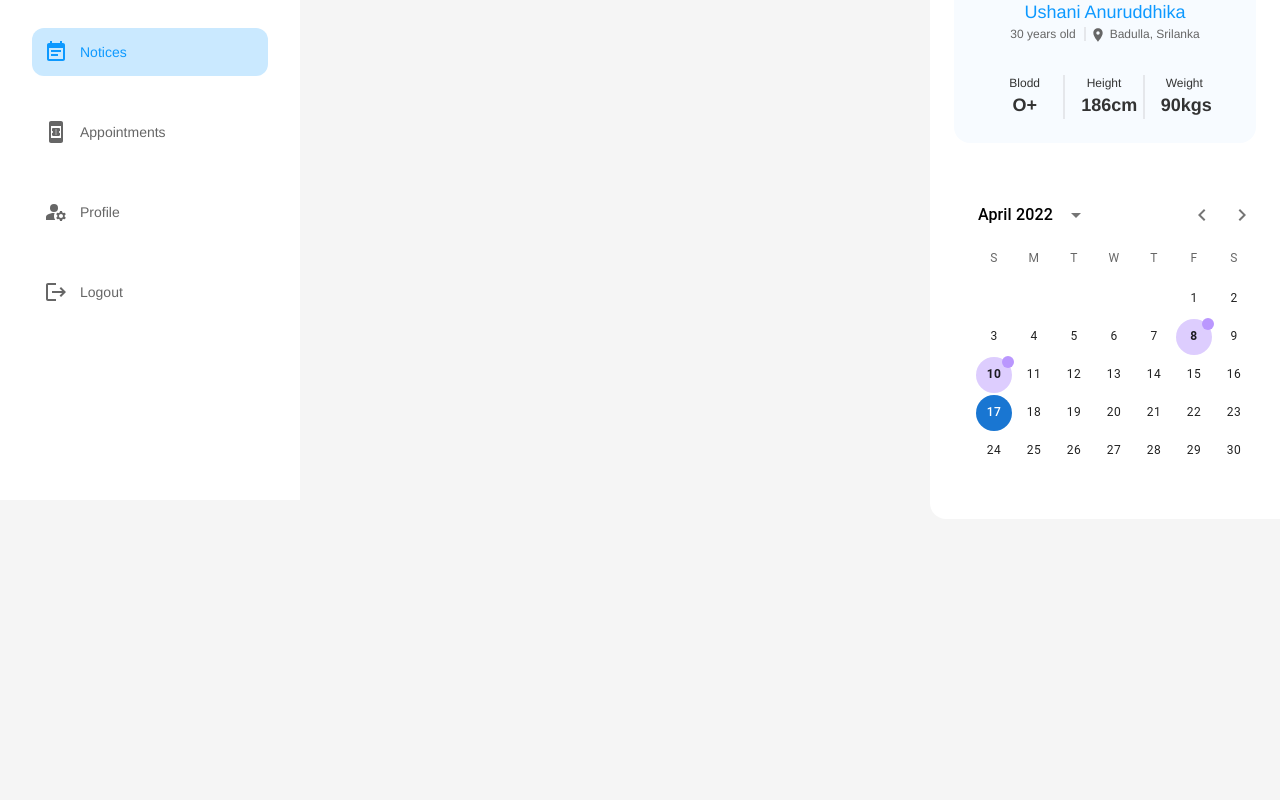
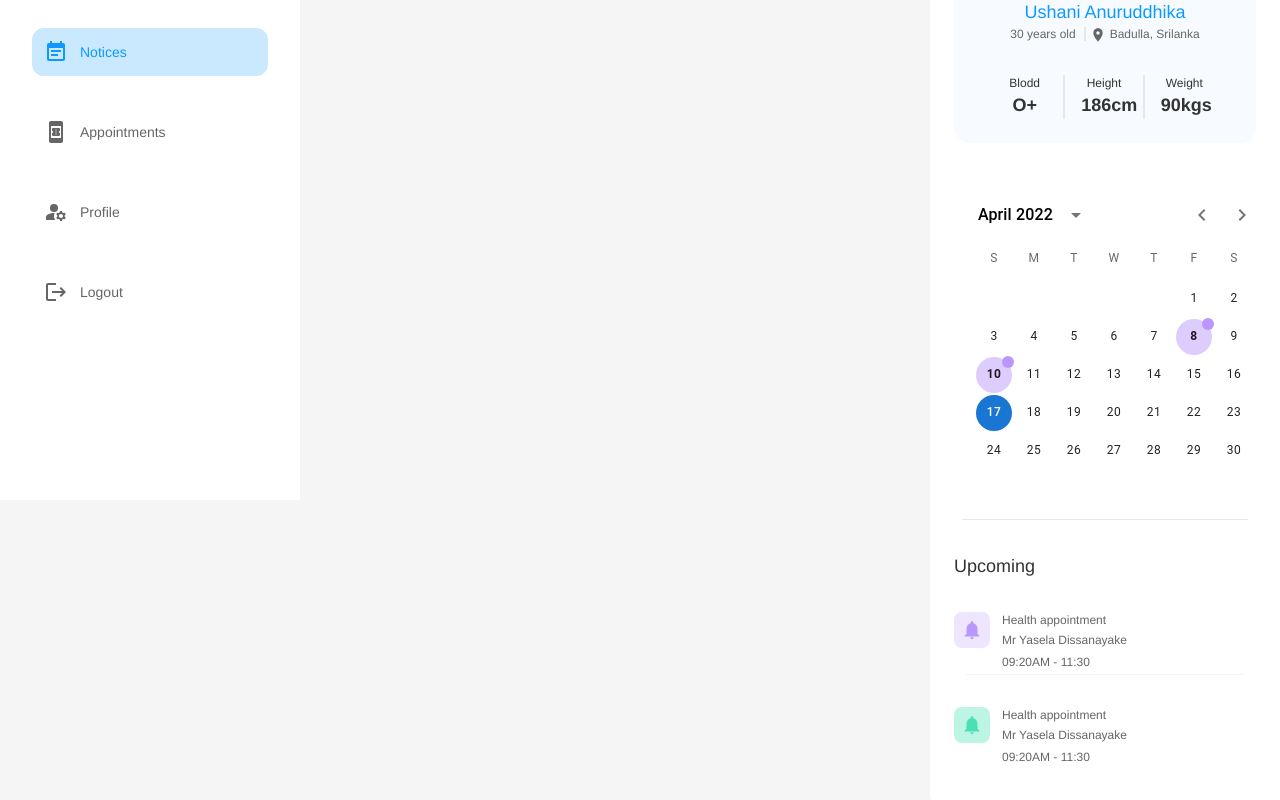
Before and after one commit to Xanvia/MaternyCare, a React (Vite) app in the folder frontend/: page /notices in a window 1280 px wide. Shown: the part 300-1100 px from the top of the page. Before the commit the page ends 819 px from the top, so only its background shows below. Built offline with nearby package versions, Linux system fonts and the light colour scheme.

Commit message:
feat: upcming appointments section added to rightbar

```diff
--- a/frontend/src/components/RightBar.tsx
+++ b/frontend/src/components/RightBar.tsx
@@ -2,6 +2,7 @@ import React from "react";
 import IconButton from "@mui/material/IconButton";
 import Badge from "@mui/material/Badge";
 import NotificationsNoneIcon from "@mui/icons-material/NotificationsNone";
+import NotificationsIcon from "@mui/icons-material/Notifications";
 import SettingsIcon from "@mui/icons-material/Settings";
 import RightBarProfile from "./RightBarProfile";
 import LocationOnIcon from "@mui/icons-material/LocationOn";
@@ -63,6 +64,42 @@ const RightBar: React.FC = () => {
       <div className="mt-10">
         <MUICalendar />
       </div>
+      <hr className="mx-2" />
+      <div className="my-8">
+        <h1 className="text-[#333333] font-medium text-lg ">Upcoming</h1>
+        <div className="flex flex-row mt-8">
+          <div className="w-9 h-9 bg-[#EEE6FE] rounded-lg flex items-center justify-center mr-3">
+            <NotificationsIcon style={{ padding: 1, color: "#BA97FE" }} />
+          </div>
+          <div>
+            <h1 className="text-xs text-[#666666] mb-1">Health appointment </h1>
+            <h1 className="text-xs  text-[#666666] mb-1.5">
+              Mr Yasela Dissanayake
+            </h1>
+
+            <h1 className="text-xs font-light	 text-[#666666] mb-1">
+              09:20AM - 11:30
+            </h1>
+          </div>
+        </div>
+        <hr className="mx-3  mb-2 border-[#EEF5FB]" />
+        <div className="flex flex-row mt-8">
+          <div className="w-9 h-9 bg-[#BCF5E4] rounded-lg flex items-center justify-center mr-3">
+            <NotificationsIcon style={{ padding: 1, color: "#4CDFB5" }} />
+          </div>
+          <div>
+            <h1 className="text-xs text-[#666666] mb-1">Health appointment </h1>
+            <h1 className="text-xs  text-[#666666] mb-1.5">
+              Mr Yasela Dissanayake
+            </h1>
+
+            <h1 className="text-xs font-light	 text-[#666666] mb-1">
+              09:20AM - 11:30
+            </h1>
+          </div>
+        </div>
+      </div>
+      <hr className="mx-2 mb-2" />
     </div>
   );
 };
```
